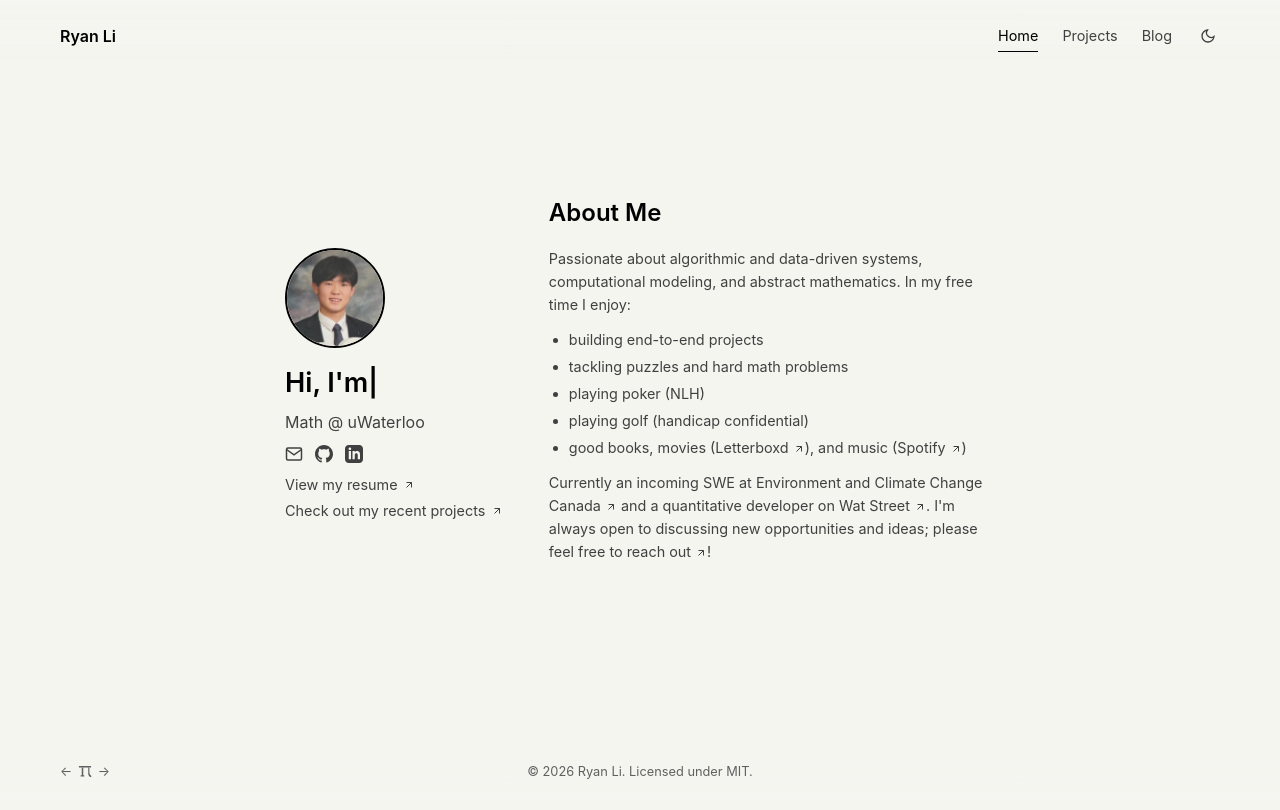
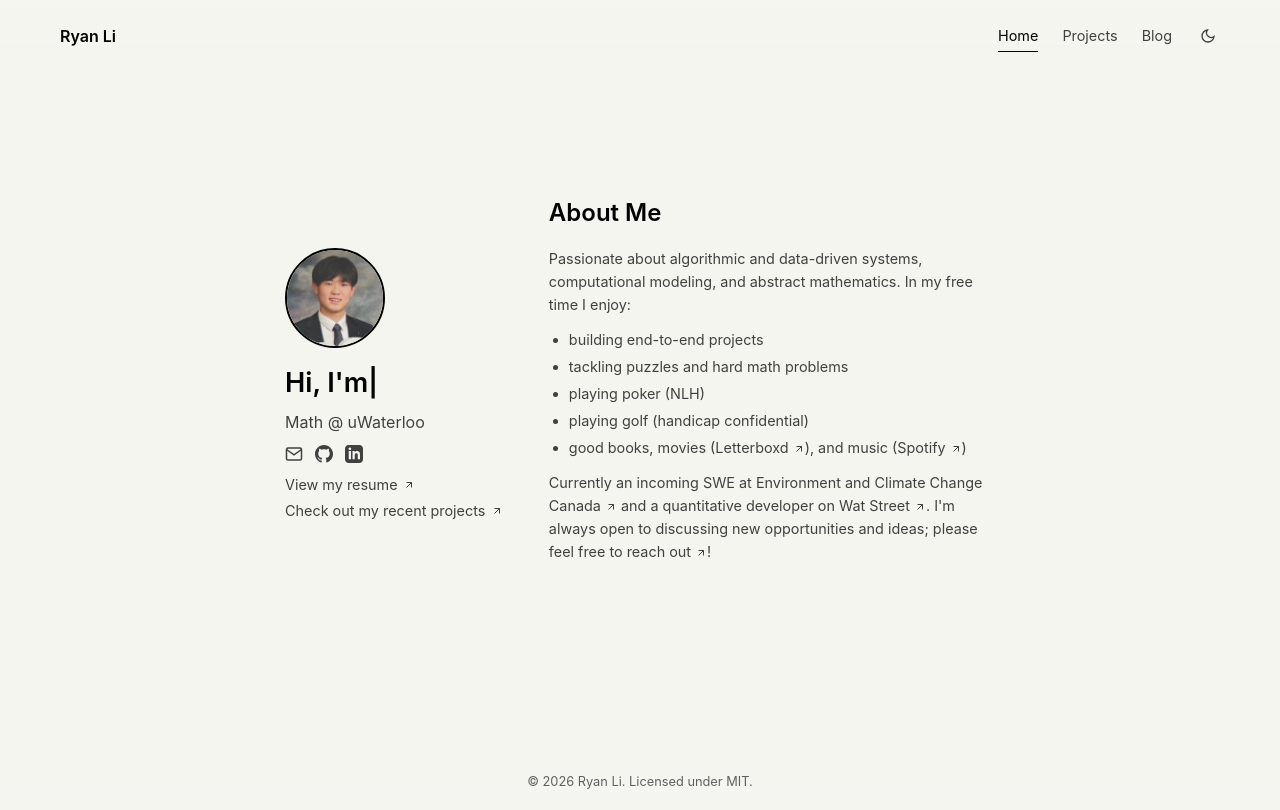
Before and after one commit to rli8145/rli-personal-website, a React (Vite) app: page / in a window 1280 px wide. Built offline with nearby package versions, Linux system fonts and the light colour scheme.

Commit message:
comment out math webring

```diff
--- a/src/components/Footer.jsx
+++ b/src/components/Footer.jsx
@@ -1,5 +1,5 @@
 import './Footer.css'
-import WebringIcon from './WebringIcon'
+// import WebringIcon from './WebringIcon'
 
 // const buildTime = new Date(__BUILD_TIME__).toLocaleString('en-US', {
 //   timeZone: 'America/New_York',
@@ -24,13 +24,13 @@ function Footer() {
               &copy; {currentYear} Ryan Li. Licensed under MIT.
               {/* &nbsp;&middot;&nbsp; Last updated: {buildTime} */}
             </p>
-            <div className="webring">
+            {/* <div className="webring">
               <a href="https://math-webring.vercel.app/#ryan-li.ca?nav=prev" aria-label="Previous webring site">←</a>
               <a href="https://math-webring.vercel.app/#ryan-li.ca" target="_blank" rel="noopener noreferrer" aria-label="UW Math Webring">
                 <WebringIcon size={16} color="currentColor" />
               </a>
               <a href="https://math-webring.vercel.app/#ryan-li.ca?nav=next" aria-label="Next webring site">→</a>
-            </div>
+            </div> */}
           </div>
 
         </div>
```
